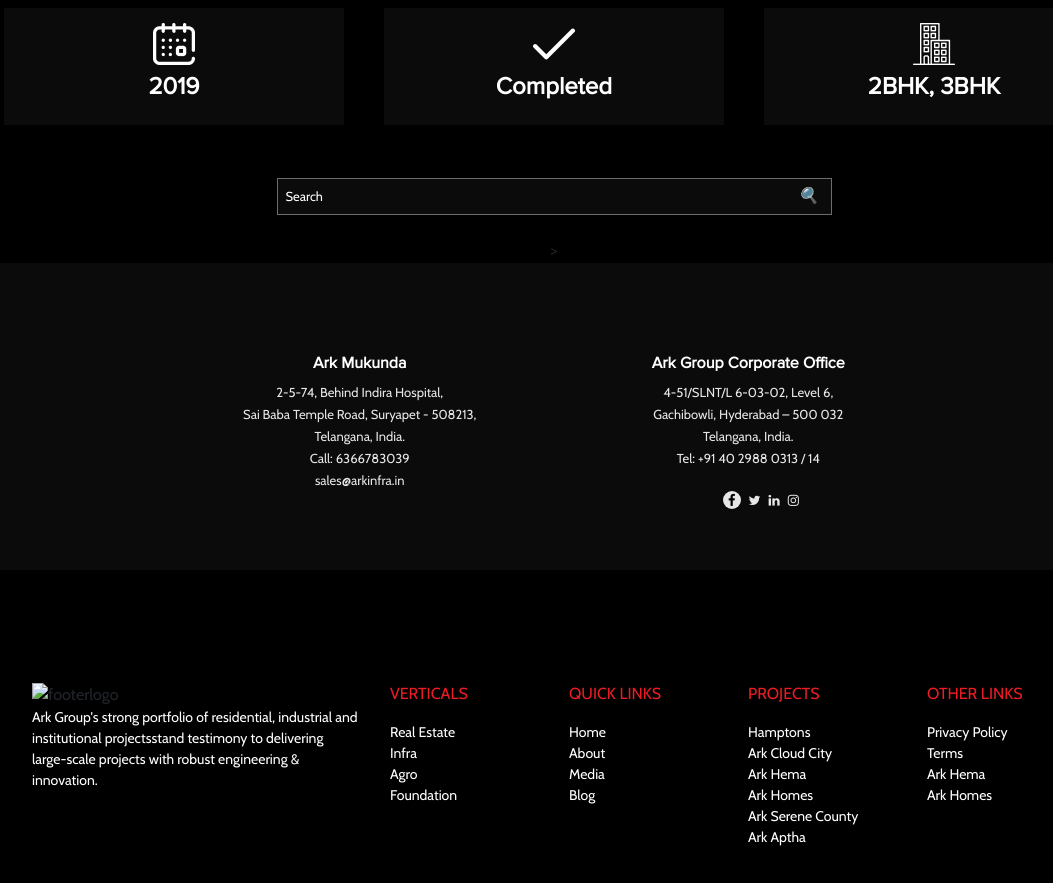
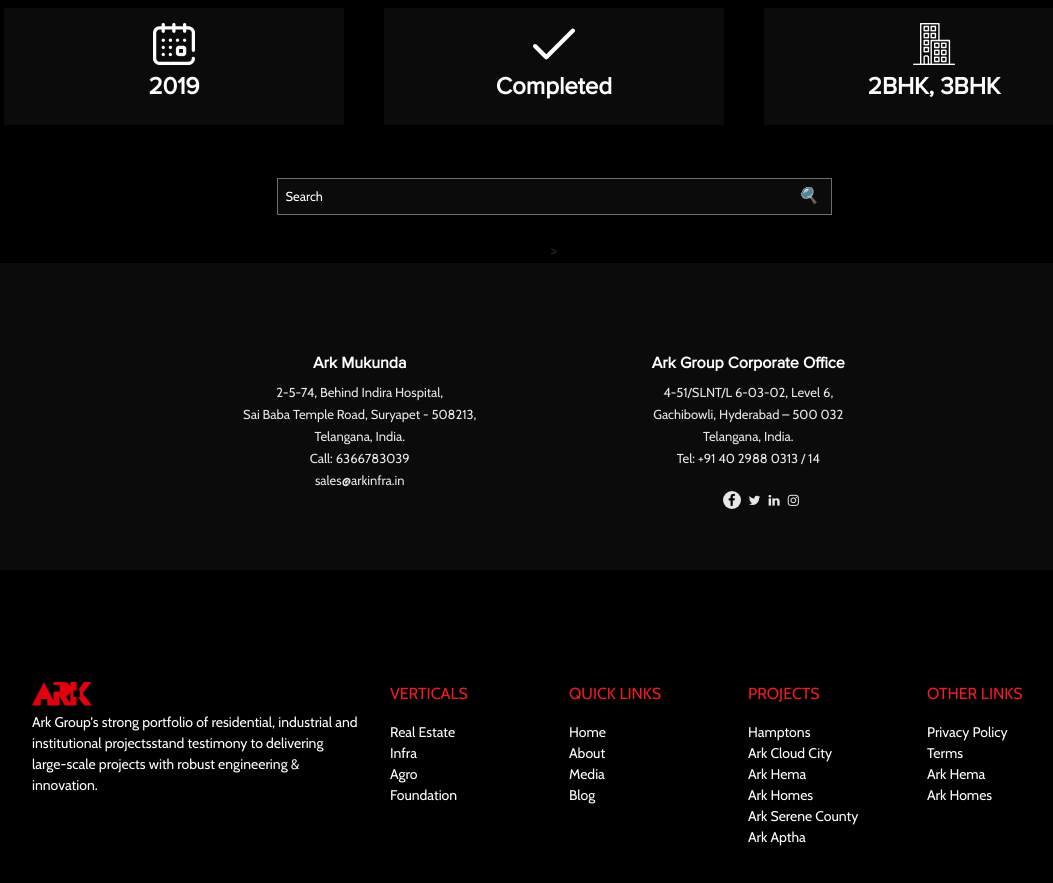
Before and after one commit to RaviKiran25494/ark2, a plain HTML site: page mukunda.html in a window 1280 px wide. Shown: the part 11051-11934 px from the top of the page, without its empty margins (86-1139 px from the left). Drawn offline with nearby package versions, Linux system fonts and the light colour scheme.

Commit message:
Update mukunda.html

```diff
--- a/mukunda.html
+++ b/mukunda.html
@@ -1024,7 +1024,7 @@ sales@arkinfra.in<br/>
 
 
                <div class="col-sm-12 col-md-4">
-                  <img src="static/images/logo.png" width="60px" alt="footerlogo"/>
+                  <img src="images/logo.png" width="60px" alt="footerlogo"/>
                   <p class="paragrap text-white">
                      Ark Group's strong portfolio of residential, industrial and institutional projectsstand testimony to delivering large-scale projects with robust engineering & innovation.
                   </p>
```
